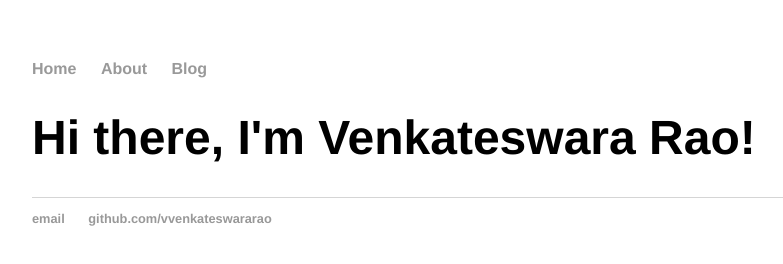
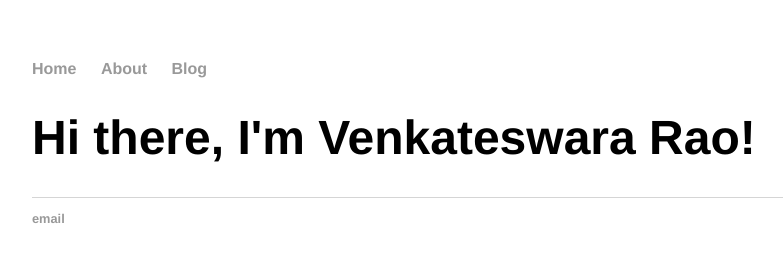
Before and after one commit to vvenkateswararao/vvenkateswararao.github.io, a plain HTML site: page index.html in a window 1280 px wide. Shown: the whole page, without its empty margins (160-943 px from the left). Drawn offline with Linux system fonts and the light colour scheme.

Commit message:
Update index.html

```diff
--- a/index.html
+++ b/index.html
@@ -21,7 +21,7 @@
 		<footer>
     		<ul>
         		<li><a href="mailto:venkateswararaov@pc.me">email</a></li>
-        		<li><a href="https://github.com/vvenkateswararao">github.com/vvenkateswararao</a></li>
+        	<!--	<li><a href="https://github.com/vvenkateswararao">github.com/vvenkateswararao</a></li> -->
 		</ul>
 		</footer>
 	</body>
```
